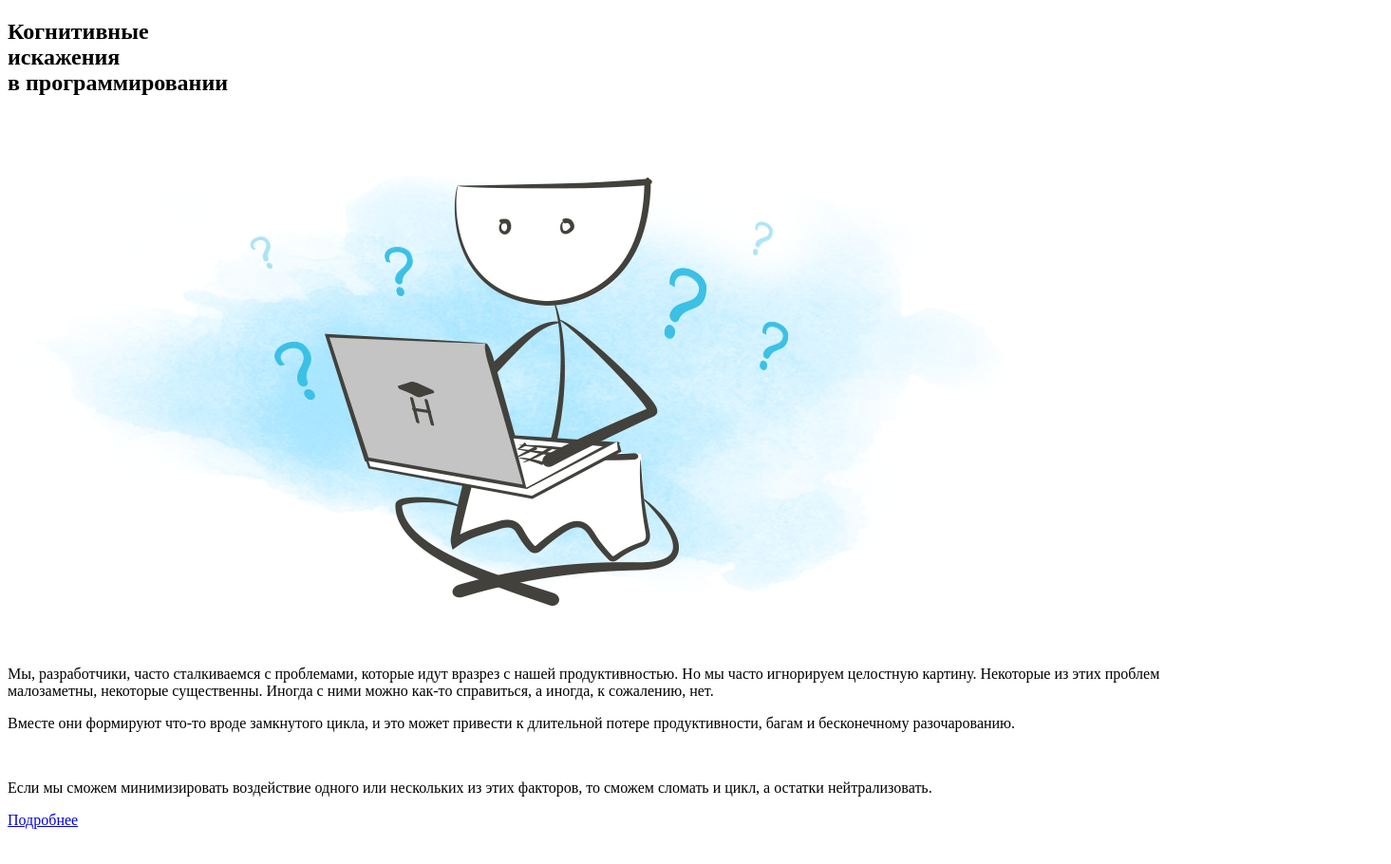
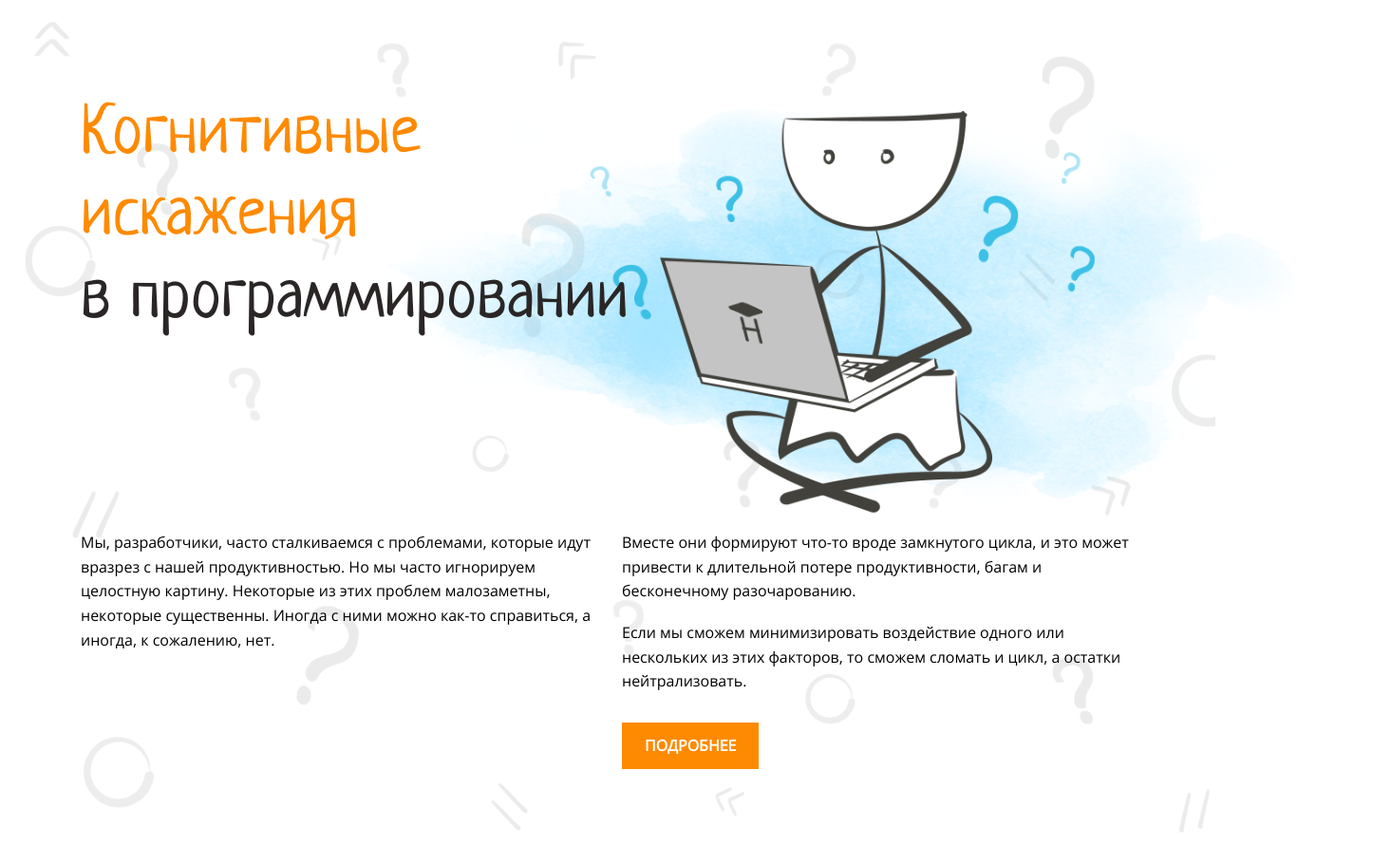
Before and after one commit to acidmange/layout-designer-project-58, a website: page src/index.html in a window 1280 px wide. Shown: the whole page at 95% size, 1465 px wide, since content can reach past the window. Before the commit the page ends 881 px from the top, so only its background shows below. Drawn offline with Linux system fonts and the light colour scheme.

Commit message:
add header CSS classes

```diff
--- a/src/styles/style.css
+++ b/src/styles/style.css
@@ -35,21 +35,97 @@
 
   /* Headers */
   --headers-line-height: 1.2em;
+  --headers-font-weight: normal;
   --headers-h1-size: 72px;
   --headers-h2-size: 60px;
   --headers-h3-size: 34px;
 
   /* Sections */
   --sections-max-width: 1110px;
-  --sections-text-align: center;
-  --sections-margin: 100px 0;
+  --sections-justify-content: center;
+  --sections-padding: 100px 0;
 }
 
-.background {
+/* Main CSS */
+
+.body {
+  overflow-x: hidden;
+  margin: 0;
+  padding: 0;
+  box-sizing: border-box;
+}
+
+.f-container {
+  display: flex;
+}
+
+.header {}
+
+.header__bottom-part {
+  margin-top: 200px;
+}
+
+.header__image {
+  position: absolute;
+  height: 525px;
+  top: 55px;
+  right: -270px;
+  z-index: -1;
+}
+
+.header__left-side {
+  margin-right: 15px;
+  width: 50%;
+}
+
+.header__link {
+  display: inline-block;
+  margin-top: 30px;
+}
+
+.header__right-side {
+  margin-left: 15px;
+  width: 50%;
+}
+
+.header__top-part {}
+
+.headline {
+  font-family: var(--fonts-family-neucha);
+  font-weight: var(--headers-font-weight);
+  line-height: var(--headers-line-height);
+  font-size: var(--headers-h1-size);
+  margin-block-start: 0;
+  margin-block-end: 0;
+  z-index: 1;
+  color: var(--color-main);
+}
+
+.headline_color_dark {
+  color: var(--color-dark);
+}
+
+.link {
+  padding: 12px 24px;
+  text-decoration: 0;
+  color: var(--color-white);
+  background-color: var(--color-main);
+  text-transform: uppercase;
+  font-weight: 700;
+  font-size: var(--fonts-size);
+  line-height: var(--fonts-line-height);
+  font-family: var(--fonts-family-open-sans);
+}
+
+.link:hover {
+  background-color: #EA7600;
+}
+
+.main-background {
   position: relative;
 }
 
-.background::before {
+.main-background::before {
   position: absolute;
   content: "";
   background-image: url("../../images/background.png");
@@ -58,4 +134,27 @@
   width: 100%;
   height: 100%;
   opacity: 0.1;
+  z-index: -2;
 }
+
+.section {
+  margin: 0 auto;
+}
+
+.section__content {
+  position: relative;
+  max-width: var(--sections-max-width);
+  padding: var(--sections-padding);
+  justify-content: var(--sections-justify-content);
+  flex-direction: column;
+  margin: 0 auto;
+}
+
+.text {
+  font-family: var(--fonts-family-open-sans);
+  font-size: var(--fonts-size);
+  font-weight: 400;
+  line-height: var(--fonts-line-height);
+  margin-block-start: 0;
+  margin-block-end: 0;
+}
```
